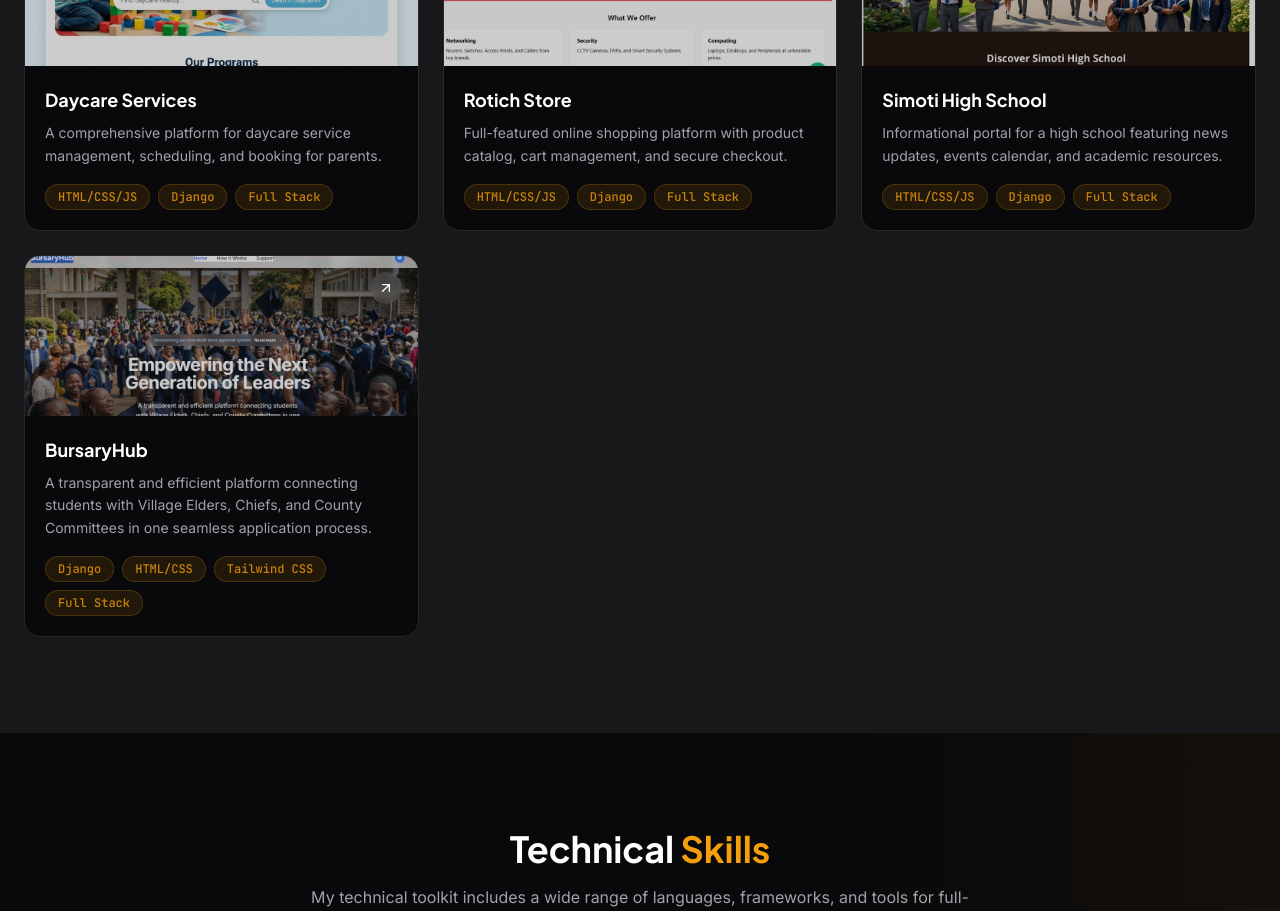
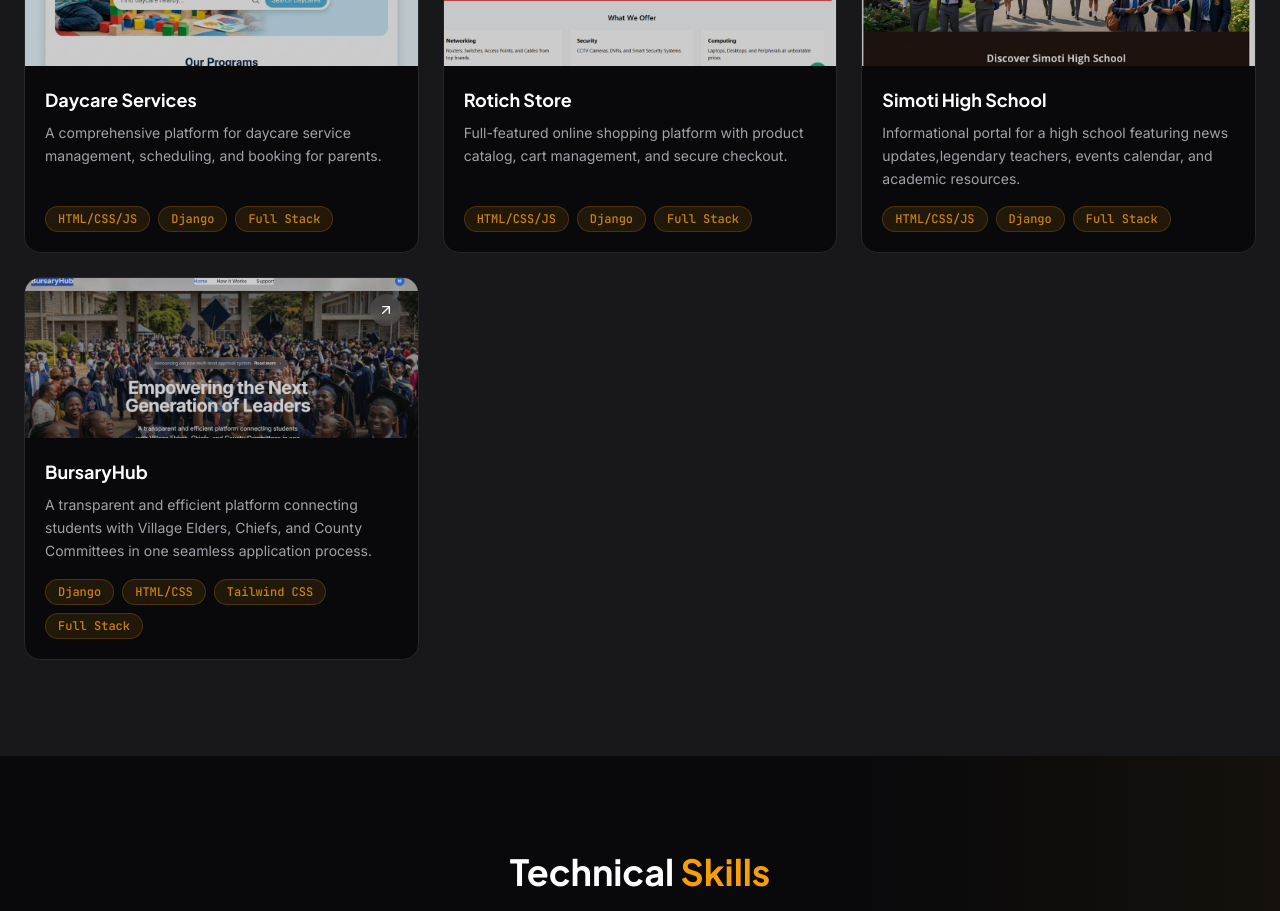
Before and after one commit to chipukizii/portfolio, a React (Vite) app: page / in a window 1280 px wide. Shown: the part 2540-3451 px from the top of the page. Built offline with nearby package versions, Linux system fonts and the light colour scheme.

Commit message:
fix the simoti link and description

```diff
--- a/src/components/ProjectsSection.tsx
+++ b/src/components/ProjectsSection.tsx
@@ -41,7 +41,7 @@ const projects = [
   {
     title: 'Simoti High School',
     description:
-      'Informational portal for a high school featuring news updates, events calendar, and academic resources.',
+      'Informational portal for a high school featuring news updates,legendary teachers, events calendar, and academic resources.',
     tags: ['HTML/CSS/JS', 'Django', 'Full Stack'],
     link: 'https://simoti-high-p60x.onrender.com/',
     image: '/projects/simoti.png',
```
